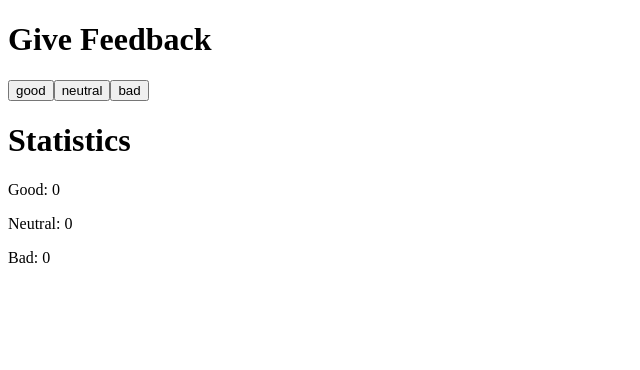
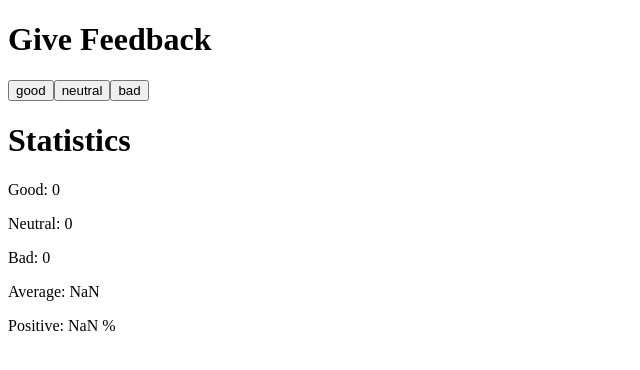
Before and after one commit to ErikMtz99/Javascript_FullStack, a React (Vite) app in the folder part1/unicafe/: page / in a window 1280 px wide. Shown: the top 370 px of the page, without its empty margins (0-640 px from the left). Built offline with nearby package versions, Linux system fonts and the light colour scheme.

Commit message:
excercise 1.7

```diff
--- a/part1/unicafe/src/App.jsx
+++ b/part1/unicafe/src/App.jsx
@@ -37,6 +37,8 @@ const App = () => {
       <p>Good: {good}</p>
       <p>Neutral: {neutral}</p>
       <p>Bad: {bad}</p>
+      <p>Average: {(good-bad)/(good+bad+neutral)}</p>
+      <p>Positive: {(good/(good+bad+neutral))*100} %</p>
     </div>
   )
 }
```
